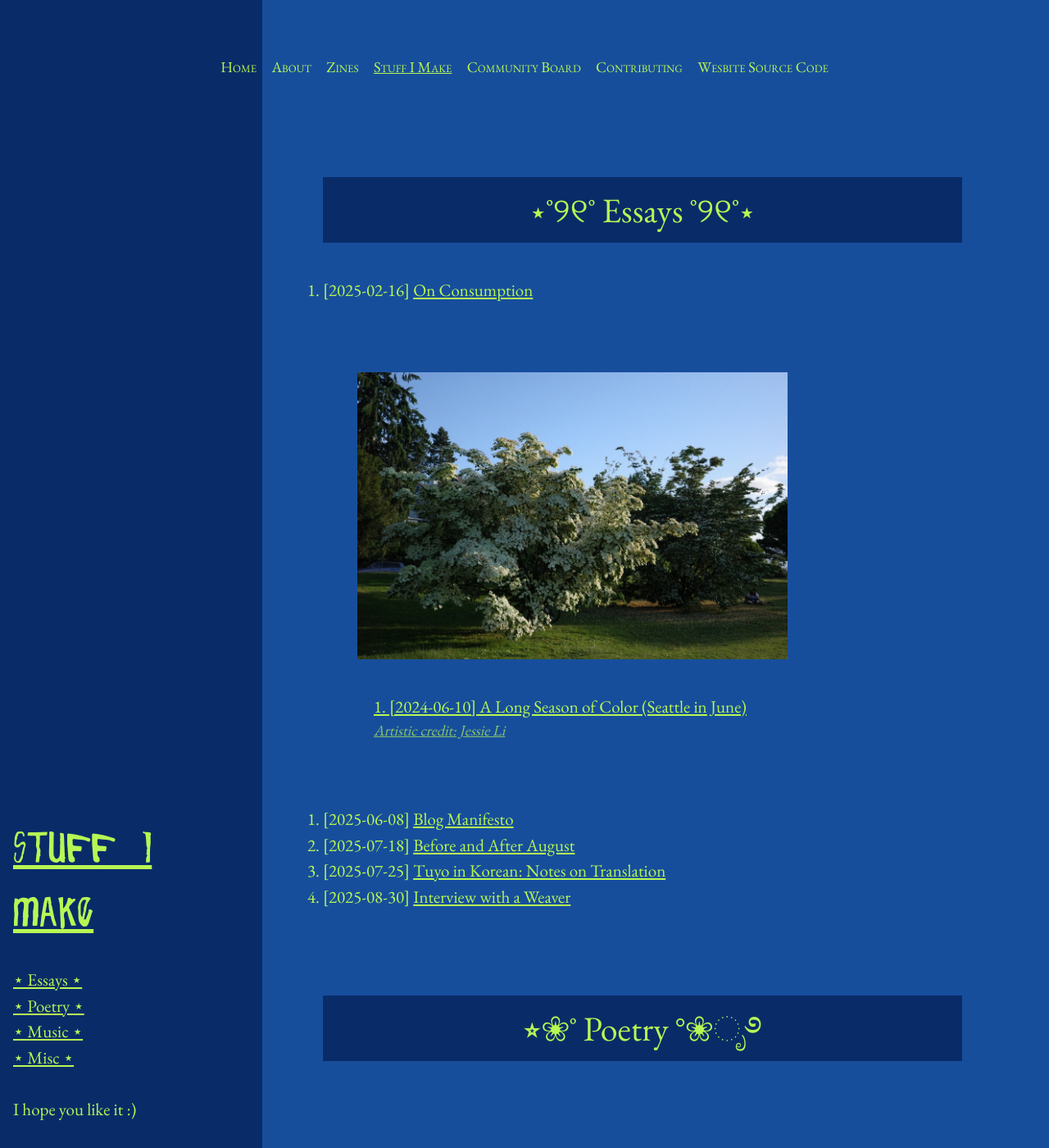
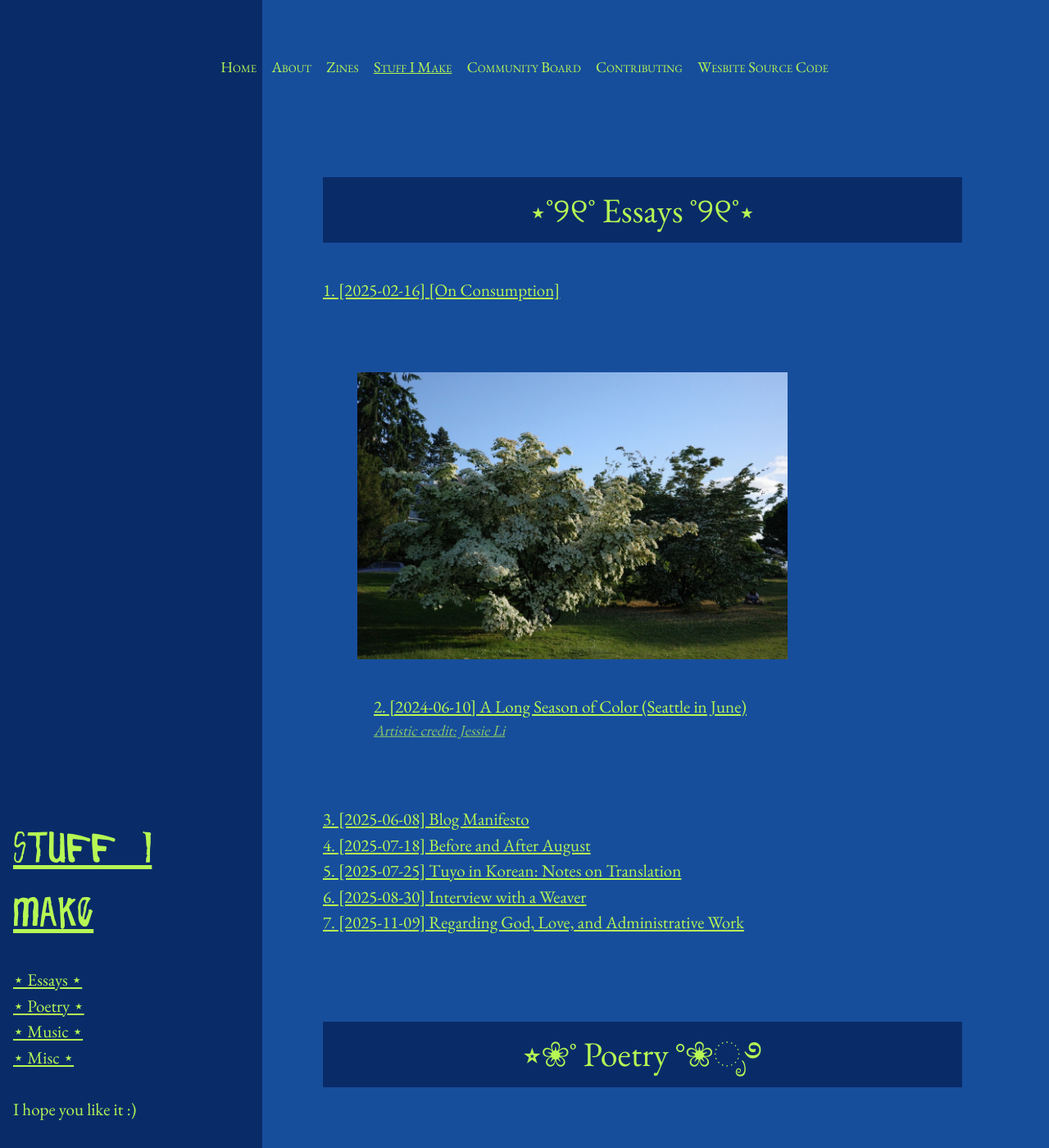
Before and after one commit to limh0228/schemes_and_machinations, a Jekyll site: the page built from pages/my_content.md, in a window 1280 px wide and 1400 px high. Shown: the whole window at 82% size. Built offline with Jekyll 4.4.1, drawn with Linux system fonts in a browser that asks for light colours.

Commit message:
8ball zine essay, palm beach pdf, zine archive update

```diff
--- a/pages/my_content.md
+++ b/pages/my_content.md
@@ -9,22 +9,27 @@ title: Stuff I Make
 <h2 class = "section-header">⋆˚୨୧˚ Essays ˚୨୧˚⋆</h2>
 
 <!-- Jekyll builds with version 3.0 and configured with a baseurl, need to prepend post_url or link tags with site.baseurl like below; the links will need to be updated to remove baseurl prefix once Github pages updates its Jekyll version -->
-1. [2025-02-16] [On Consumption]({{ site.baseurl }}{% post_url 2025-02-16-on-consumption %})
+[1. [2025-02-16] [On Consumption]]({{ site.baseurl }}{% post_url 2025-02-16-on-consumption %})
 
 <div class = "image-links">
     <a href="{{ site.baseurl }}{% post_url 2024-06-10-a-long-season-of-color %}">
         <img style ="min-width: 100%" alt="Dogwood trees at Greenlake" src="{{ "/assets/images/me.jpeg" | relative_url }}" />
-        <p style="margin-left: 20px;">1. [2024-06-10] A Long Season of Color (Seattle in June)</p>
+        <p style="margin-left: 20px;">2. [2024-06-10] A Long Season of Color (Seattle in June)</p>
         <figcaption style="margin-left: 20px;text-align: left;">
             Artistic credit: Jessie Li
         </figcaption>
     </a>
 </div>
 
-2. [2025-06-08] [Blog Manifesto]({{ site.baseurl }}{% post_url 2025-06-08-blog-manifesto %})
-3. [2025-07-18] [Before and After August]({{ site.baseurl }}{% post_url 2025-07-18-august %})
-4. [2025-07-25] [Tuyo in Korean: Notes on Translation]({{ site.baseurl }}{% post_url 2025-07-25-tuyo %})
-5. [2025-08-30] [Interview with a Weaver]({{ site.baseurl }}{% post_url 2025-08-22-weaver %})
+[3. [2025-06-08] Blog Manifesto]({{ site.baseurl }}{% post_url 2025-06-08-blog-manifesto %})
+
+[4. [2025-07-18] Before and After August]({{ site.baseurl }}{% post_url 2025-07-18-august %})
+
+[5. [2025-07-25] Tuyo in Korean: Notes on Translation]({{ site.baseurl }}{% post_url 2025-07-25-tuyo %})
+
+[6. [2025-08-30] Interview with a Weaver]({{ site.baseurl }}{% post_url 2025-08-22-weaver %})
+
+[7. [2025-11-09] Regarding God, Love, and Administrative Work]({{ site.baseurl }}{% post_url 2025-11-09-8ball-lovers-zine %})
 
 <br><br>
 
```
Also changed, not shown: _posts/2025-08-19-palm-beach.md (+7 -0 lines), _posts/2025-11-09-8ball-lovers-zine.md (added, +71 -0 lines), pages/zines.md (+1 -0 lines), 3 other files.
